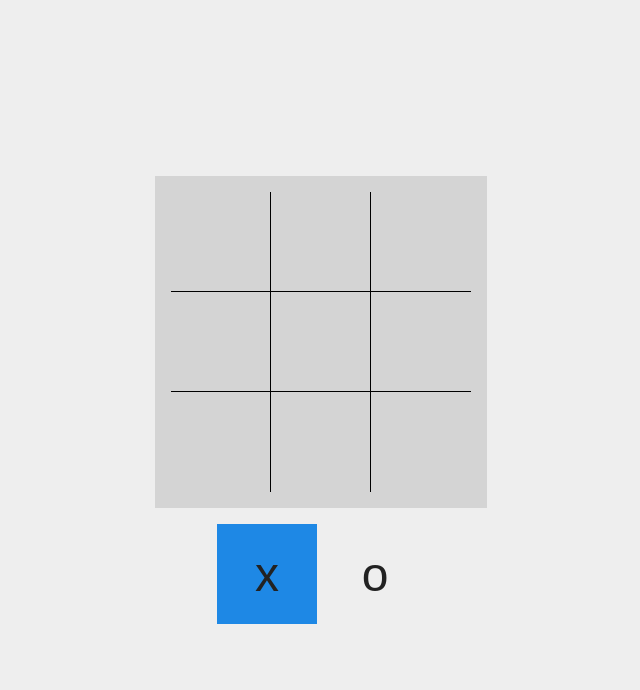
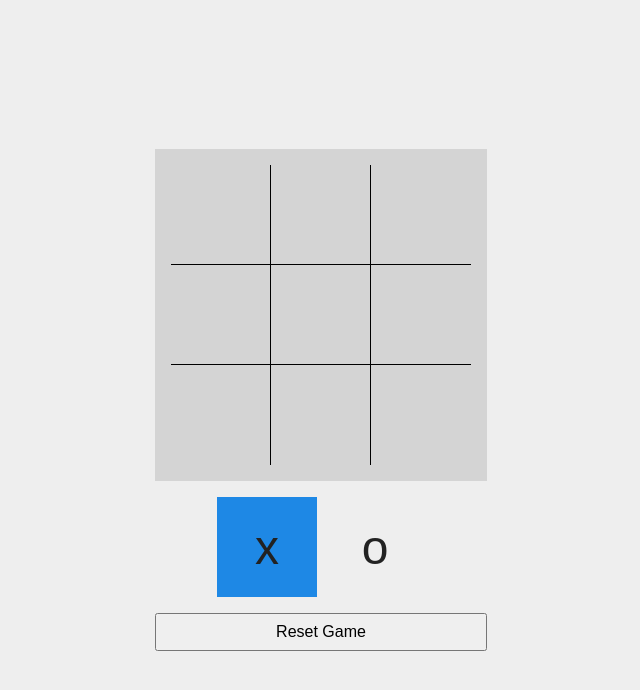
Before and after one commit to daguttt/aprendiendo-react, a React (Vite) app in the folder projects/02-tic-tac-toe/: page / in a window 1280 px wide. Shown: the top 690 px of the page, without its empty margins (319-959 px from the left). Built offline with nearby package versions, Linux system fonts and the light colour scheme.

Commit message:
feat(02): add button to reset board

```diff
--- a/projects/02-tic-tac-toe/src/App.css
+++ b/projects/02-tic-tac-toe/src/App.css
@@ -94,7 +94,7 @@
   }
 }
 
-.winning-modal article button {
+button {
   padding: 0.5rem 2rem;
   font-size: calc(var(--font-size) / 2);
 }
--- a/projects/02-tic-tac-toe/src/App.tsx
+++ b/projects/02-tic-tac-toe/src/App.tsx
@@ -69,6 +69,7 @@ function App() {
     <main>
       <Board board={board} updateBoard={updateBoard} />
       <Turns currentTurn={currentTurn} />
+      <button onClick={handleResetBoard}>Reset Game</button>
       <WinnerModal winner={winner} handleResetBoard={handleResetBoard} />
     </main>
   );
```
